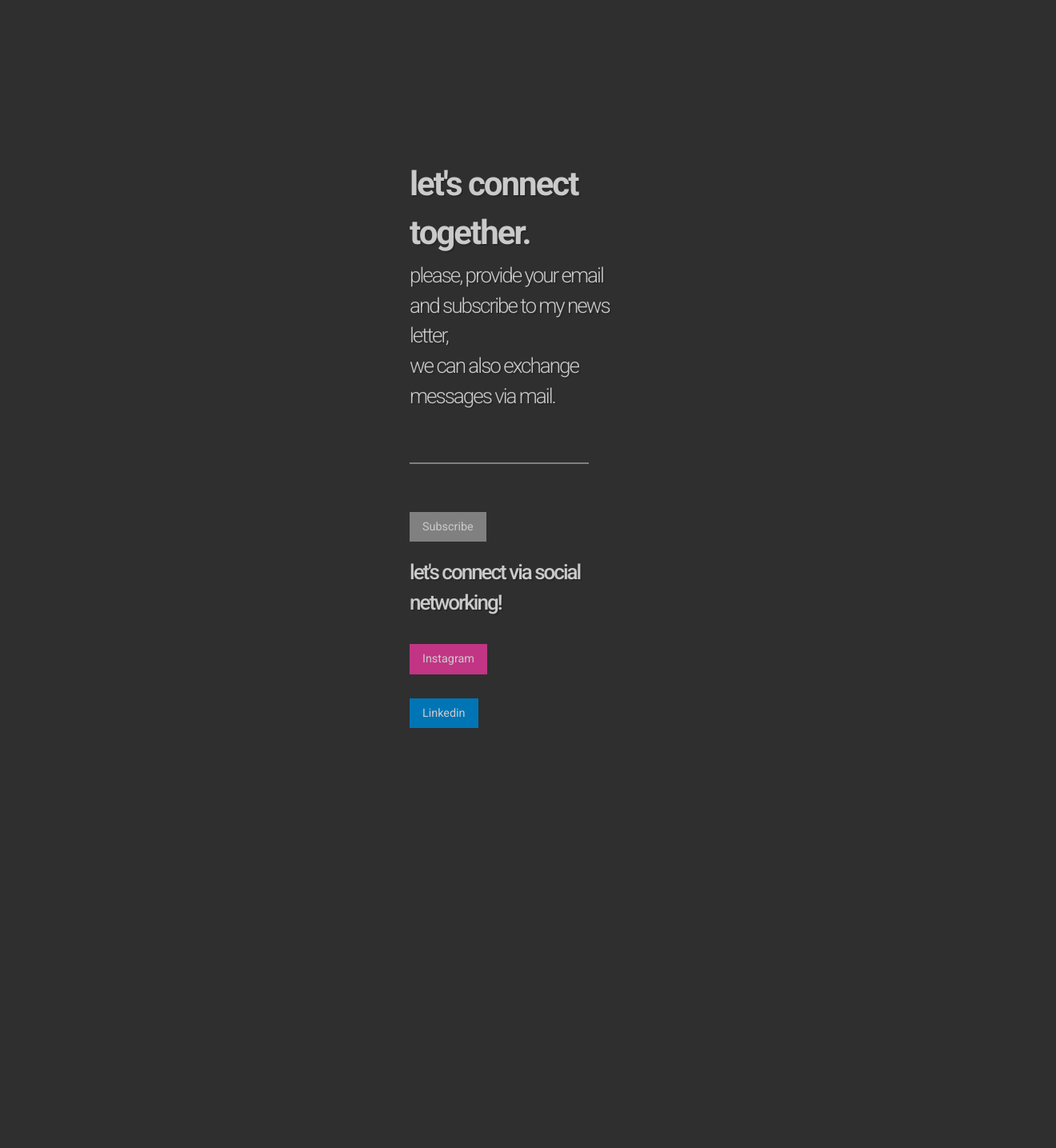
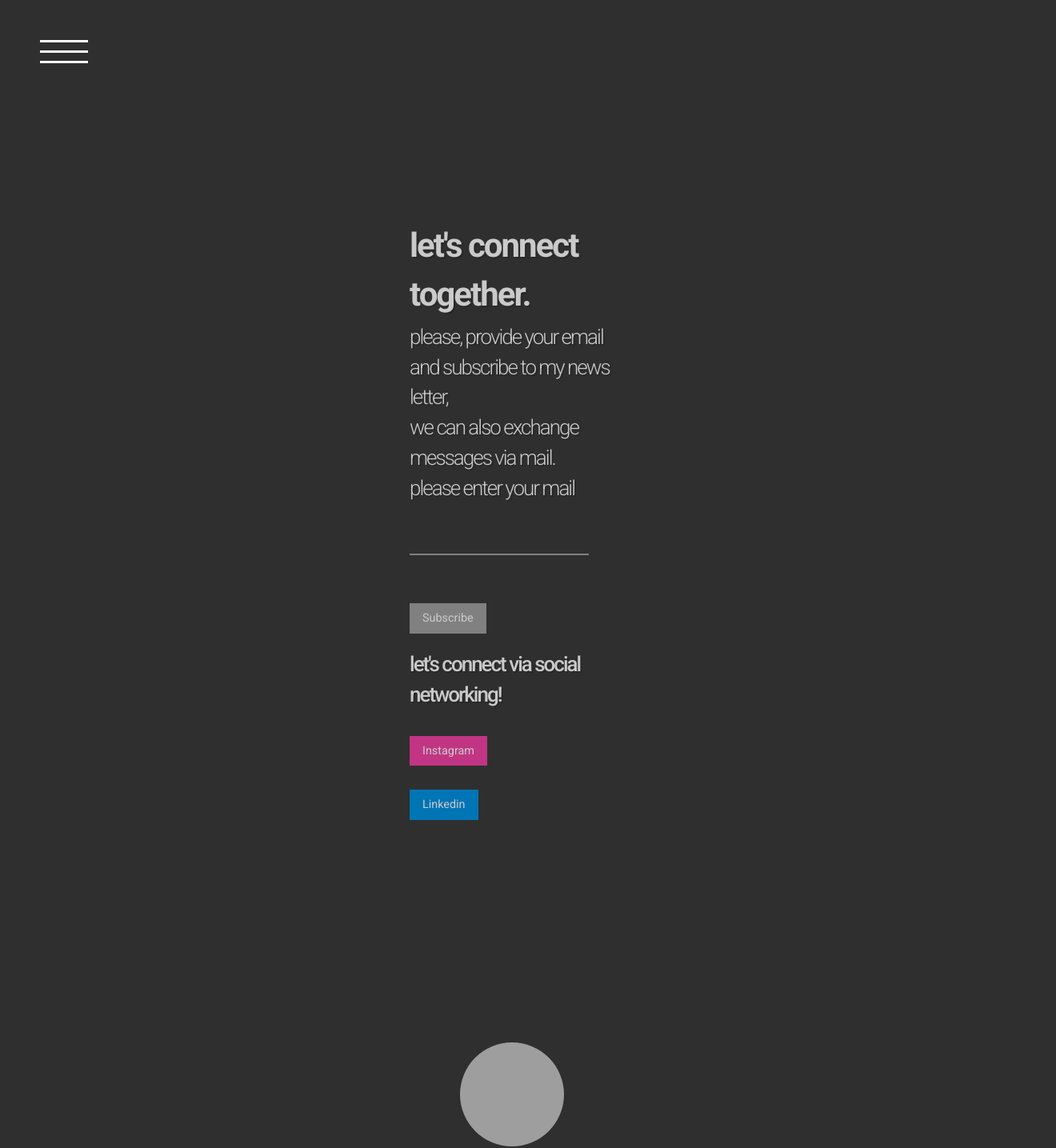
Before and after one commit to Sdev0245/Awesome-Portfolio, a React (Create React App) app: page /contact in a window 1280 px wide. Shown: the top 1435 px of the page at 80% size, 1320 px wide, since content can reach past the window. Before the commit the page ends 910 px from the top, so only its background shows below. Built offline with nearby package versions, Linux system fonts and the light colour scheme; grey boxes are pictures that could not be loaded.

Commit message:
add: routing

```diff
--- a/package.json
+++ b/package.json
@@ -11,6 +11,7 @@
     "react": "^17.0.2",
     "react-bootstrap": "^1.6.1",
     "react-dom": "^17.0.2",
+    "react-router-dom": "^5.2.0",
     "react-scripts": "4.0.3",
     "web-vitals": "^1.0.1"
   },
--- a/src/App.js
+++ b/src/App.js
@@ -5,14 +5,19 @@ import Header from './Components/Header/Header';
 import Footer from './Components/Footer/Footer';
 import Navbar from './Components/NavBar/Navbar'
 import Contact from './Components/Contact/Contact';
+import {Route} from 'react-router-dom';
 
 function App() {
   return (
     <React.Fragment>
-      {/* <Navbar/>
-      <Header/> */}
+      <Navbar/>
+      <Route path="/contact" exact="true">
+         <Contact />
+      </Route>
+        <Route path="/">
+          <Header/>
+        </Route>
 
-      <Contact></Contact>
     </React.Fragment>
   );
 }
--- a/src/Components/Contact/Contact.js
+++ b/src/Components/Contact/Contact.js
@@ -12,6 +12,7 @@ const Contact = ()=>{
                             Please, provide your email and subscribe to my news letter,
                             <div>we can also exchange messages via mail.
                             </div>
+                            Please enter your mail
                         </p>
                     </div>
 
--- a/src/Components/Contact/Contact.module.css
+++ b/src/Components/Contact/Contact.module.css
@@ -5,7 +5,8 @@
     flex-direction: column;
     justify-content: center;
     align-items: flex-start;
-    margin-top: 200px;
+    margin-top: 150px;
+    margin-bottom: 150px;
     margin-left:40%;
     margin-right: 40%;
     column-gap: 30px;
--- a/src/index.js
+++ b/src/index.js
@@ -6,11 +6,13 @@ import reportWebVitals from './reportWebVitals';
 import '@fortawesome/fontawesome-free/css/all.min.css'; import
 'bootstrap-css-only/css/bootstrap.min.css'; import
 'mdbreact/dist/css/mdb.css';
-
+import {BrowserRouter} from 'react-router-dom'
 ReactDOM.render(
-  <React.StrictMode>
-    <App />
-  </React.StrictMode>,
+  <BrowserRouter>
+      <React.StrictMode>
+        <App />
+      </React.StrictMode>
+  </BrowserRouter>,
   document.getElementById('root')
 );
 
```
Also changed, not shown: 2 other files (tests, documents, lock files or other folders).
